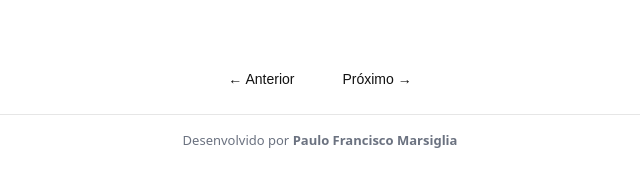
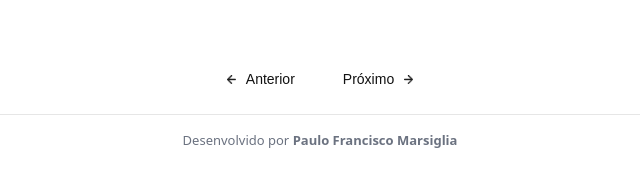
Before and after one commit to pmarsiglia93/pokedex-lumis, a plain HTML site: page index.html in a window 1280 px wide. Shown: the part 219-406 px from the top of the page, 320-960 px from the left. Drawn offline with Linux system fonts and the light colour scheme; no server answers.

Commit message:
style: adjust arrow paginate

```diff
--- a/index.html
+++ b/index.html
@@ -45,10 +45,19 @@
     </section>
 
     <footer class="pagination">
-      <button id="prevBtn" class="pagination__btn" type="button">← Anterior</button>
+      <button id="prevBtn" class="pagination__btn" type="button" aria-label="Página anterior">
+        <img class="pagination__icon" src="./assets/arrow-left.png" alt="" aria-hidden="true" />
+        <span>Anterior</span>
+      </button>
+
       <div id="pages" class="pagination__pages" aria-label="Paginação"></div>
-      <button id="nextBtn" class="pagination__btn" type="button">Próximo →</button>
+
+      <button id="nextBtn" class="pagination__btn" type="button" aria-label="Próxima página">
+        <span>Próximo</span>
+        <img class="pagination__icon" src="./assets/arrow-right.png" alt="" aria-hidden="true" />
+      </button>
     </footer>
+
     <footer class="siteFooter">
       Desenvolvido por <strong>Paulo Francisco Marsiglia</strong>
     </footer>
--- a/styles.css
+++ b/styles.css
@@ -238,3 +238,19 @@ body{
   font-size: 13px;
   text-align: center;
 }
+
+.pagination__btn{
+  display: inline-flex;
+  align-items: center;
+  gap: 10px;
+}
+
+.pagination__icon{
+  width: 9px;
+  height: 9px;
+  object-fit: contain;
+}
+
+.pagination__btn:disabled .pagination__icon{
+  opacity: .35;
+}
```
Also changed, not shown: assets/arrow-left.png (added), assets/arrow-right.png (added).
